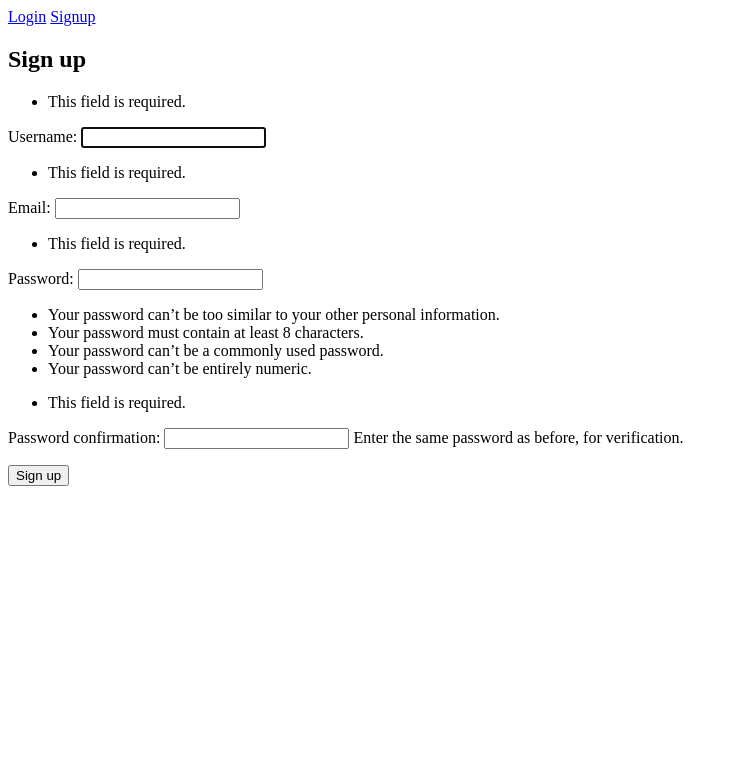
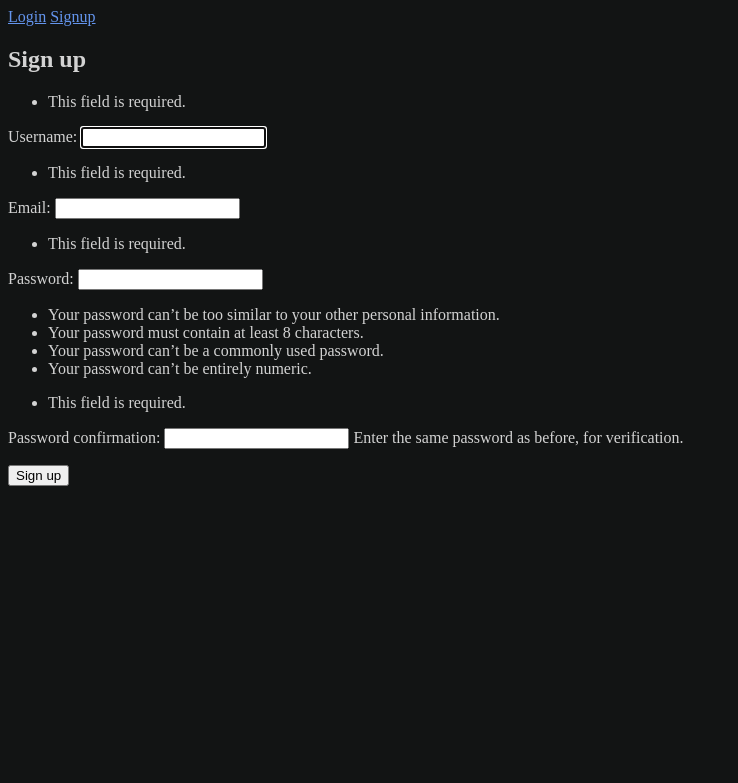
Before and after one commit to StarbaseCommunityProject/EndoLink, a Django app: page /account/signup in a window 1280 px wide. Shown: the top 783 px of the page, without its empty margins (0-738 px from the left). Run offline with Django 3.2, Linux system fonts and the light colour scheme.

Commit message:
Added base stylesheet
Added style.css, which is applied to base.html, and as such applied to all other pages.

```diff
--- /dev/null
+++ b/Project/index/static/index/style.css
@@ -0,0 +1,15 @@
+/*
+    This stylesheet is used by the base.html
+
+    As such, it's applied to *all* pages in the website.
+    Use this stylesheet to apply website-wide default styling / colours.
+ */
+
+body {
+    background-color: #121414;
+    color: lightgrey;
+}
+
+a {
+    color: cornflowerblue;
+}
--- a/Project/index/templates/index/base.html
+++ b/Project/index/templates/index/base.html
@@ -1,3 +1,7 @@
+{% load static %}
+
+<link rel="stylesheet" type="text/css" href="{% static 'index/style.css' %}">
+
 <!DOCTYPE html>
 <html lang="en">
 <head>
```
